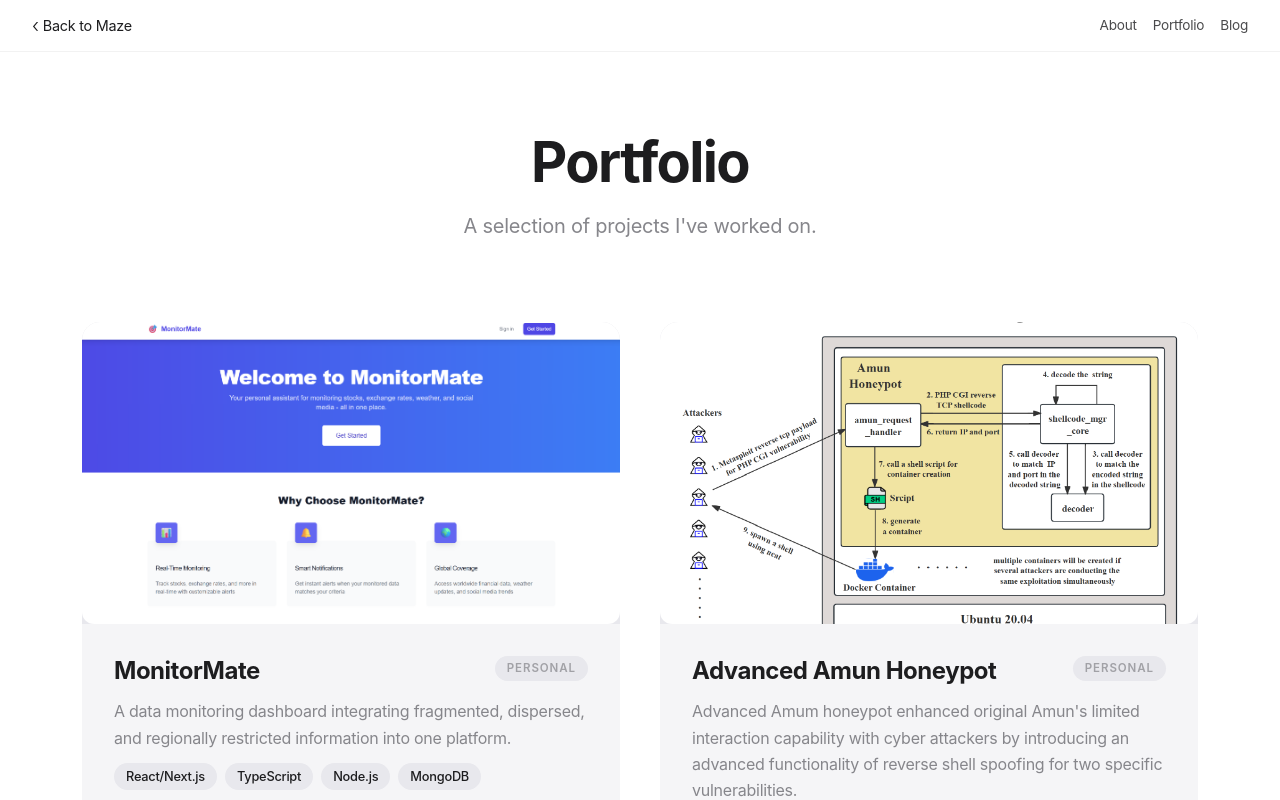
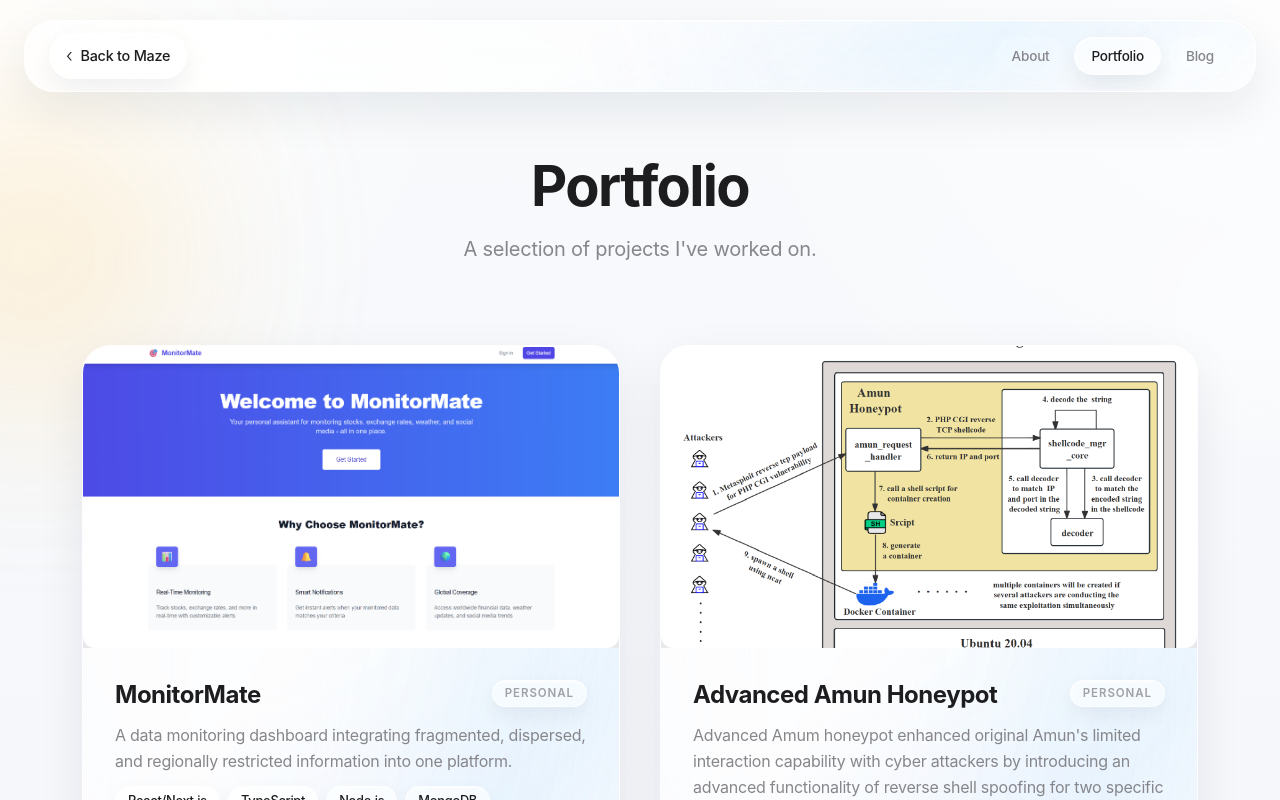
Before and after one commit to kdpkst/personal-website, a React (Vite) app: page /portfolio in a window 1280 px wide. Shown: the top 800 px of the page. Built offline with nearby package versions, Linux system fonts and the light colour scheme.

Commit message:
implement the first version of "liquid glass" effect

```diff
--- a/src/components/common/PageLayout.tsx
+++ b/src/components/common/PageLayout.tsx
@@ -1,5 +1,5 @@
-import type { ReactNode } from "react";
-import { useNavigate } from "react-router-dom";
+import type { CSSProperties, ReactNode } from "react";
+import { useLocation, useNavigate } from "react-router-dom";
 
 interface PageLayoutProps {
   title: string;
@@ -18,36 +18,71 @@
   title,
   subtitle,
   children,
+  accentColor = "#8eb7ff",
 }: PageLayoutProps) {
   const navigate = useNavigate();
+  const location = useLocation();
+  const pageShellStyle = {
+    "--page-accent": accentColor,
+  } as CSSProperties;
 
   return (
-    <div className="flex min-h-screen flex-col bg-bg-primary text-text-primary">
-      <nav className="glass sticky top-0 z-[100] flex h-[52px] items-center justify-between border-b border-black/5 bg-[rgba(255,255,255,0.72)] px-8">
+    <div
+      style={pageShellStyle}
+      className="relative isolate flex min-h-screen flex-col bg-[linear-gradient(180deg,#f8fafc_0%,#f4f6fb_42%,#f8fafc_100%)] text-text-primary"
+    >
+      <div className="pointer-events-none absolute inset-0 -z-10 overflow-hidden">
+        <div className="absolute inset-x-0 top-0 h-[440px] bg-[radial-gradient(circle_at_top_left,rgba(255,255,255,0.96),transparent_36%),radial-gradient(circle_at_top_right,rgba(255,255,255,0.7),transparent_44%)]" />
+        <div
+          className="absolute left-[-9rem] top-[5rem] h-[22rem] w-[22rem] rounded-full opacity-70 blur-[110px]"
+          style={{
+            background:
+              "radial-gradient(circle, var(--page-accent) 0%, transparent 68%)",
+          }}
+        />
+        <div className="absolute right-[-8rem] top-[10rem] h-[19rem] w-[19rem] rounded-full bg-[radial-gradient(circle,rgba(255,255,255,0.86)_0%,transparent_72%)] blur-[100px]" />
+        <div className="absolute bottom-[-8rem] left-1/2 h-[18rem] w-[28rem] -translate-x-1/2 rounded-full bg-[radial-gradient(circle,rgba(255,255,255,0.78)_0%,transparent_72%)] blur-[120px]" />
+      </div>
+
+      <div className="sticky top-0 z-[100] px-4 pt-4 sm:px-6 md:pt-5">
+        <nav className="liquid-glass mx-auto flex max-w-[1240px] flex-col gap-3 overflow-hidden rounded-[30px] border border-white/50 bg-white/55 px-4 py-3 shadow-[0_18px_48px_rgba(15,23,42,0.08),inset_0_1px_0_rgba(255,255,255,0.85)] backdrop-blur-2xl sm:flex-row sm:items-center sm:justify-between sm:px-6">
           <button
-          className="flex items-center gap-1 text-[0.9rem] font-normal text-text-primary transition-opacity duration-150 hover:opacity-70"
+            className="inline-flex w-fit items-center gap-2 rounded-full border border-white/45 bg-white/38 px-4 py-2 text-[0.9rem] font-medium text-text-primary shadow-[0_10px_24px_rgba(15,23,42,0.06),inset_0_1px_0_rgba(255,255,255,0.8)] backdrop-blur-xl transition-[transform,background-color,box-shadow] duration-200 hover:-translate-y-0.5 hover:bg-white/54"
             onClick={() => navigate("/")}
             id="back-to-maze"
           >
-          <span className="text-[1.2rem] font-light">{"\u2039"}</span>
+            <span className="text-[1.15rem] font-light">{"\u2039"}</span>
             <span>Back to Maze</span>
           </button>
-        <div className="flex gap-4">
-          {navItems.map((item) => (
+
+          <div className="flex flex-wrap items-center gap-2 sm:justify-end">
+            {navItems.map((item) => {
+              const isActive =
+                item.route === "/blog"
+                  ? location.pathname.startsWith("/blog")
+                  : location.pathname === item.route;
+
+              return (
                 <button
                   key={item.route}
                   onClick={() => navigate(item.route)}
-              className="text-[0.85rem] font-normal text-text-primary opacity-80 transition-opacity duration-150 hover:opacity-100"
+                  className={`rounded-full border px-4 py-2 text-[0.85rem] font-medium backdrop-blur-xl transition-[transform,background-color,box-shadow,color] duration-200 ${
+                    isActive
+                      ? "border-white/55 bg-white/62 text-text-primary shadow-[0_10px_22px_rgba(15,23,42,0.08),inset_0_1px_0_rgba(255,255,255,0.86)]"
+                      : "border-transparent bg-white/18 text-text-secondary hover:-translate-y-0.5 hover:border-white/35 hover:bg-white/42 hover:text-text-primary hover:shadow-[0_10px_22px_rgba(15,23,42,0.06)]"
+                  }`}
                   id={item.id}
                 >
                   {item.label}
                 </button>
-          ))}
+              );
+            })}
           </div>
         </nav>
+      </div>
 
       <div className="mx-auto flex w-full max-w-[1180px] flex-1 flex-col px-5 md:px-8">
-        <header className="mb-10 mt-10 text-center md:mb-20 md:mt-20">
+        <header className="mb-10 mt-12 text-center md:mb-20 md:mt-16">
           <h1 className="mb-4 text-[2.5rem] font-bold tracking-[-0.03em] text-text-primary md:text-[3.5rem]">
             {title}
           </h1>
@@ -60,10 +95,13 @@
 
         <main className="flex-1">{children}</main>
 
-        <footer className="mt-24 border-t border-border-subtle pb-8 pt-16 text-center">
+        <footer className="mt-20 pb-8 pt-12 md:pt-16">
+          <div className="liquid-glass mx-auto max-w-[920px] overflow-hidden rounded-[28px] border border-white/50 bg-white/45 px-6 py-5 text-center shadow-[0_18px_48px_rgba(15,23,42,0.07),inset_0_1px_0_rgba(255,255,255,0.82)] backdrop-blur-2xl">
             <p className="text-[0.85rem] text-text-muted">
-            © 2026 Designed and Developed by Jax. Built with React and Three.js.
+              {"\u00A9"} 2026 Designed and Developed by Jax. Built with React and
+              Three.js.
             </p>
+          </div>
         </footer>
       </div>
     </div>
--- a/src/components/common/UIComponents.tsx
+++ b/src/components/common/UIComponents.tsx
@@ -14,7 +14,7 @@
   return (
     <div
       className={cn(
-        "flex h-full flex-col rounded-card bg-bg-secondary p-8 md:p-10 xl:p-12 transition-[transform,box-shadow] duration-300 ease-[cubic-bezier(0.25,0.1,0.25,1)] hover:scale-[1.02] hover:shadow-card",
+        "liquid-glass flex h-full flex-col overflow-hidden rounded-[28px] border border-white/50 bg-white/55 p-8 shadow-[0_18px_48px_rgba(15,23,42,0.08),inset_0_1px_0_rgba(255,255,255,0.82)] backdrop-blur-2xl transition-[transform,box-shadow,background-color,border-color] duration-300 ease-[cubic-bezier(0.25,0.1,0.25,1)] hover:-translate-y-0.5 hover:border-white/65 hover:bg-white/62 hover:shadow-[0_24px_64px_rgba(15,23,42,0.11),inset_0_1px_0_rgba(255,255,255,0.9)] md:p-10 xl:p-12",
         className,
       )}
     >
@@ -57,7 +57,7 @@
   return (
     <span
       className={cn(
-        "inline-block rounded-full bg-bg-tertiary px-3 py-1 text-[0.8rem] font-medium text-text-primary",
+        "inline-flex items-center rounded-full border border-white/55 bg-white/58 px-3 py-1 text-[0.8rem] font-medium text-text-primary shadow-[0_10px_22px_rgba(15,23,42,0.06),inset_0_1px_0_rgba(255,255,255,0.85)] backdrop-blur-md",
         className,
       )}
     >
--- a/src/content/pages/about.mdx
+++ b/src/content/pages/about.mdx
@@ -125,7 +125,7 @@
       href={link.href}
       target={link.external ? "_blank" : undefined}
       rel={link.external ? "noreferrer" : undefined}
-      className="inline-flex min-w-[180px] items-center justify-center gap-2 rounded-full bg-bg-secondary px-5 py-3 text-[0.95rem] font-medium text-text-primary transition-[transform,box-shadow] duration-300 ease-[cubic-bezier(0.25,0.1,0.25,1)] hover:scale-[1.02] hover:shadow-card hover:no-underline"
+      className="inline-flex min-w-[180px] items-center justify-center gap-2 rounded-full border border-white/55 bg-white/56 px-5 py-3 text-[0.95rem] font-medium text-text-primary shadow-[0_12px_28px_rgba(15,23,42,0.07),inset_0_1px_0_rgba(255,255,255,0.84)] backdrop-blur-xl transition-[transform,background-color,box-shadow] duration-300 ease-[cubic-bezier(0.25,0.1,0.25,1)] hover:-translate-y-0.5 hover:bg-white/66 hover:shadow-[0_18px_34px_rgba(15,23,42,0.1),inset_0_1px_0_rgba(255,255,255,0.9)] hover:no-underline"
     >
       <SocialIcon name={link.label} />
       <span>{link.label}</span>
--- a/src/content/pages/portfolio.mdx
+++ b/src/content/pages/portfolio.mdx
@@ -147,7 +147,7 @@
                     {project.title}
                   </h3>
                 </div>
-                <span className="shrink-0 rounded-full bg-bg-tertiary px-3 py-1 text-[0.72rem] font-semibold uppercase tracking-[0.08em] text-text-muted">
+                <span className="shrink-0 rounded-full border border-white/55 bg-white/56 px-3 py-1 text-[0.72rem] font-semibold uppercase tracking-[0.08em] text-text-muted shadow-[0_8px_20px_rgba(15,23,42,0.06),inset_0_1px_0_rgba(255,255,255,0.84)] backdrop-blur-md">
                   {project.category}
                 </span>
               </div>
--- a/src/index.css
+++ b/src/index.css
@@ -63,6 +63,7 @@
 
   body {
     min-height: 100vh;
+    overflow-y: auto;
     overflow-x: hidden;
     background-color: var(--bg-primary);
     color: var(--text-primary);
@@ -73,6 +74,7 @@
 
   #root {
     min-height: 100vh;
+    overflow: visible;
   }
 
   a {
@@ -136,6 +138,87 @@
 .glass {
   backdrop-filter: saturate(180%) blur(20px);
   -webkit-backdrop-filter: saturate(180%) blur(20px);
+}
+
+.liquid-glass {
+  position: relative;
+  isolation: isolate;
+}
+
+.liquid-glass::before,
+.liquid-glass::after {
+  content: "";
+  position: absolute;
+  inset: 0;
+  border-radius: inherit;
+  pointer-events: none;
+}
+
+.liquid-glass::before {
+  background:
+    radial-gradient(
+      circle at 16% 18%,
+      rgba(255, 255, 255, 0.72) 0%,
+      rgba(255, 255, 255, 0.26) 24%,
+      transparent 56%
+    ),
+    linear-gradient(
+      132deg,
+      rgba(255, 255, 255, 0.42) 0%,
+      rgba(255, 255, 255, 0.08) 44%,
+      rgba(173, 216, 255, 0.2) 76%,
+      rgba(255, 255, 255, 0.12) 100%
+    );
+  opacity: 0.88;
+  animation: liquidGlow 18s ease-in-out infinite alternate;
+}
+
+.liquid-glass::after {
+  inset: auto -14% 14% -14%;
+  height: 54%;
+  background: linear-gradient(
+    106deg,
+    rgba(255, 255, 255, 0) 8%,
+    rgba(255, 255, 255, 0.74) 28%,
+    rgba(255, 255, 255, 0.16) 46%,
+    rgba(190, 228, 255, 0.28) 68%,
+    rgba(255, 255, 255, 0) 92%
+  );
+  filter: blur(18px);
+  opacity: 0.5;
+  transform: translate3d(-12%, 0, 0) rotate(-7deg);
+  animation: liquidFlow 14s cubic-bezier(0.37, 0, 0.2, 1) infinite;
+}
+
+.liquid-glass > * {
+  position: relative;
+  z-index: 1;
+}
+
+@keyframes liquidGlow {
+  0% {
+    transform: translate3d(0, 0, 0) scale(1);
+    opacity: 0.8;
+  }
+
+  100% {
+    transform: translate3d(1.5%, -1.5%, 0) scale(1.04);
+    opacity: 0.96;
+  }
+}
+
+@keyframes liquidFlow {
+  0% {
+    transform: translate3d(-14%, 0, 0) rotate(-7deg);
+  }
+
+  50% {
+    transform: translate3d(4%, -4%, 0) rotate(-4deg);
+  }
+
+  100% {
+    transform: translate3d(-6%, 3%, 0) rotate(-8deg);
+  }
 }
 
 .markdown-content h1 {
@@ -211,19 +294,9 @@
   }
 }
 
-::-webkit-scrollbar {
-  width: 8px;
+@media (prefers-reduced-motion: reduce) {
+  .liquid-glass::before,
+  .liquid-glass::after {
+    animation: none;
+  }
 }
-
-::-webkit-scrollbar-track {
-  background: var(--bg-primary);
-}
-
-::-webkit-scrollbar-thumb {
-  background: #d2d2d7;
-  border-radius: 4px;
-}
-
-::-webkit-scrollbar-thumb:hover {
-  background: #a1a1a6;
-}
--- a/src/pages/BlogPost.tsx
+++ b/src/pages/BlogPost.tsx
@@ -7,7 +7,7 @@
       title="React Basics: Understanding the Virtual DOM"
       accentColor="#fd79a8"
     >
-      <article className="markdown-content mx-auto max-w-[820px]">
+      <article className="liquid-glass markdown-content mx-auto max-w-[860px] overflow-hidden rounded-[32px] border border-white/50 bg-white/52 px-6 py-8 shadow-[0_18px_48px_rgba(15,23,42,0.08),inset_0_1px_0_rgba(255,255,255,0.84)] backdrop-blur-2xl sm:px-8 sm:py-10 md:px-12">
         <ReactBasicsContent />
       </article>
     </PageLayout>
```
Lines whose indentation alone changed are shown as unchanged.
